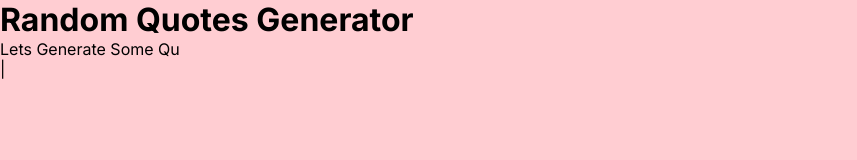
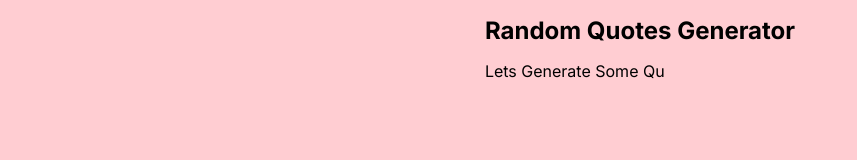
Before and after one commit to YourmixJNR/random-quotes-generator, a website built with Vite: page index.html in a window 1280 px wide. Shown: the whole page, without its empty margins (0-857 px from the left). Built offline with nearby package versions, Linux system fonts and the light colour scheme.

Commit message:
styling: header

```diff
--- a/css/style.css
+++ b/css/style.css
@@ -21,5 +21,27 @@
 }
 
 body {
+    font-family: 16px;
+    display: flex;
+    flex-direction: column;
+    justify-content: flex-start;
+    align-items: center;
     background-color: var(--Background-color);
 }
+
+header {
+    display: flex;
+    flex-direction: column;
+    gap: 1em;
+    margin-top: 1em;
+}
+
+header h1 {
+    font-size: 1.5rem;
+}
+
+/* typed.js */
+
+.typed-cursor {
+    display: none;
+}
```
